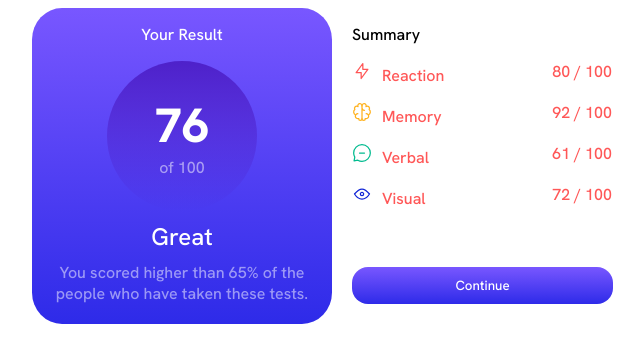
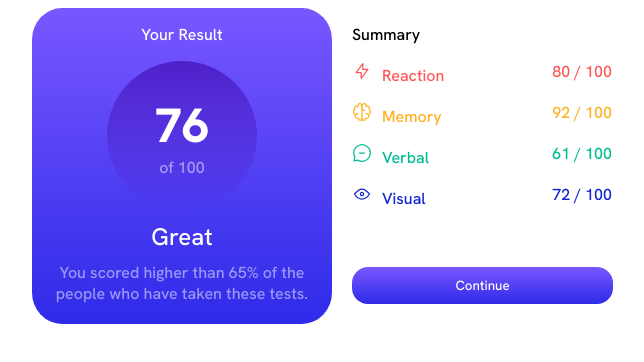
Before and after one commit to toddpowell/results-summary-component, a React (Vite) app: page / in a window 1280 px wide. Shown: the top 362 px of the page, without its empty margins (308-952 px from the left). Built offline with nearby package versions, Linux system fonts and the light colour scheme.

Commit message:
Add dynamic css classes to items

```diff
--- a/src/components/ResultsSummary.css
+++ b/src/components/ResultsSummary.css
@@ -20,13 +20,13 @@
     --cobalt-blue-bg: hsl(234, 85%, 45%, .3);
 }
 
-.light-red { color: var(--light-red);}
+.light-red, .color-0 { color: var(--light-red);}
 /* .light-red-bg { background-color: var(--light-red-bg);} */
-.orangey-yellow { color: var(--orangey-yellow);}
+.orangey-yellow, .color-1 { color: var(--orangey-yellow);}
 /* .orangey-yellow-bg { background-color: var(--orangey-yellow-bg); } */
-.green-teal { color: var(--green-teal);}
+.green-teal, .color-2 { color: var(--green-teal);}
 /* .green-teal-bg { background-color: var(--green-teal-bg); } */
-.cobalt-blue { color: var(--cobalt-blue);}
+.cobalt-blue, .color-3 { color: var(--cobalt-blue);}
 /* .cobalt-blue-bg { background-color: var(--cobalt-blue-bg); } */
 
 /* ## Gradients
--- a/src/components/ResultsSummary.tsx
+++ b/src/components/ResultsSummary.tsx
@@ -27,7 +27,7 @@ const ResultsSummary = () => {
             <div className="summary-list">
               {ResultsData.map((result, i) => (
                 <>
-                  <p className="summary-item light-red light-red-bg">
+                  <p className={"summary-item color-" + i + " bg-" + i}>
                     <div>
                       <img src={result.icon}></img>
                       <span>{result.category}</span>
```
